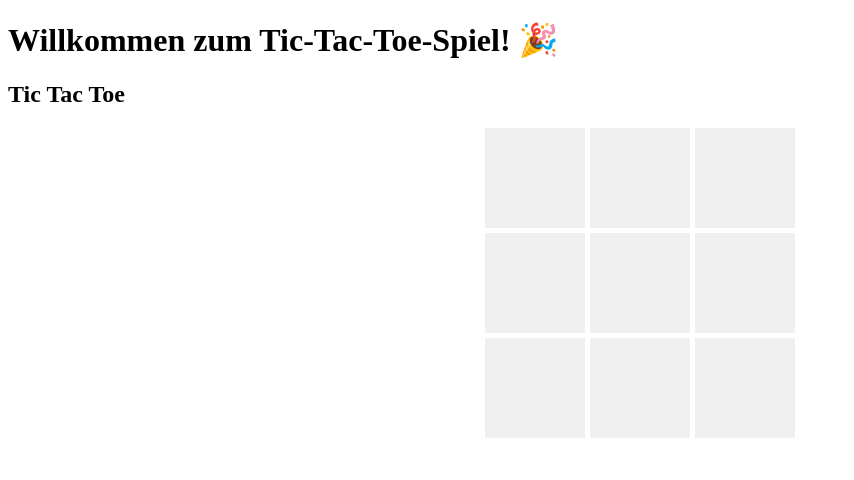
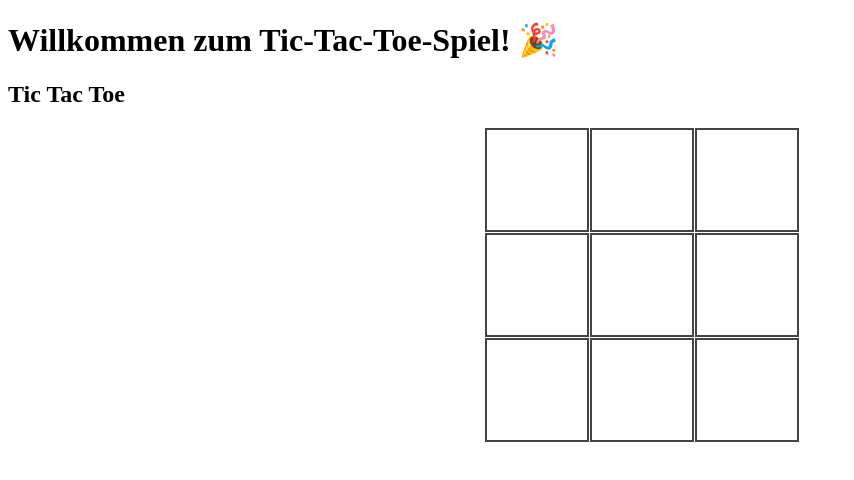
Before and after one commit to sfrnqdr/react-tutorial, a React (Vite) app: page / in a window 1280 px wide. Shown: the top 480 px of the page, without its empty margins (0-854 px from the left). Built offline with nearby package versions, Linux system fonts and the light colour scheme.

Commit message:
step-6-conditional-rendering

```diff
--- /dev/null
+++ b/src/components/Cell/Cell.css
@@ -0,0 +1,3 @@
+/* src/Cell.css */
+.cell {
+}
--- a/src/components/Cell/Cell.tsx
+++ b/src/components/Cell/Cell.tsx
@@ -1,5 +1,6 @@
 // src/Cell.tsx
 import { useState } from "react";
+import "./Cell.css";
 
 type CellProps = {
   value: string;
--- a/src/components/GameBoard/GameBoard.css
+++ b/src/components/GameBoard/GameBoard.css
@@ -1,5 +1,4 @@
 /* src/GameBoard.css */
-
 .board {
   display: grid;
   grid-template-columns: repeat(3, 100px);
@@ -12,11 +11,17 @@
 .cell {
   width: 100px;
   height: 100px;
-  background-color: #f0f0f0;
+  background-color: #fff;
+  border: 2px solid #444;
   display: flex;
   align-items: center;
   justify-content: center;
   font-size: 2rem;
   cursor: pointer;
   user-select: none;
+  transition: background-color 0.3s;
 }
+
+.cell:hover {
+  background-color: #f0f0f0;
+}
--- a/src/components/GameBoard/GameBoard.tsx
+++ b/src/components/GameBoard/GameBoard.tsx
@@ -2,19 +2,19 @@
 import Cell from "../Cell/Cell";
 import "./GameBoard.css";
 
-function GameBoard() {
+const GameBoard = () => {
   const initialCells = Array(9).fill("");
 
   return (
     <div>
       <h2>Tic Tac Toe</h2>
-      <div className="board">
+      <div className="board" role="grid">
         {initialCells.map((cell, index) => (
           <Cell key={index} value={cell} />
         ))}
       </div>
     </div>
   );
-}
+};
 
 export default GameBoard;
```
Also changed, not shown: 2 other files (tests, documents, lock files or other folders).
